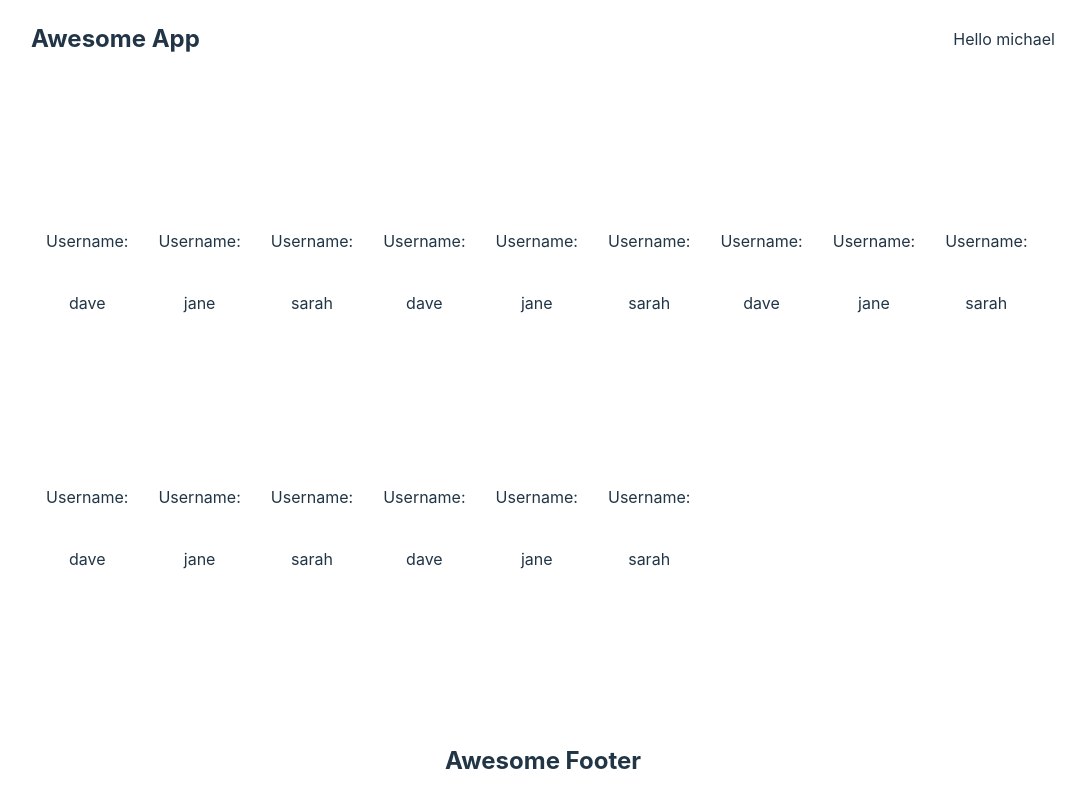
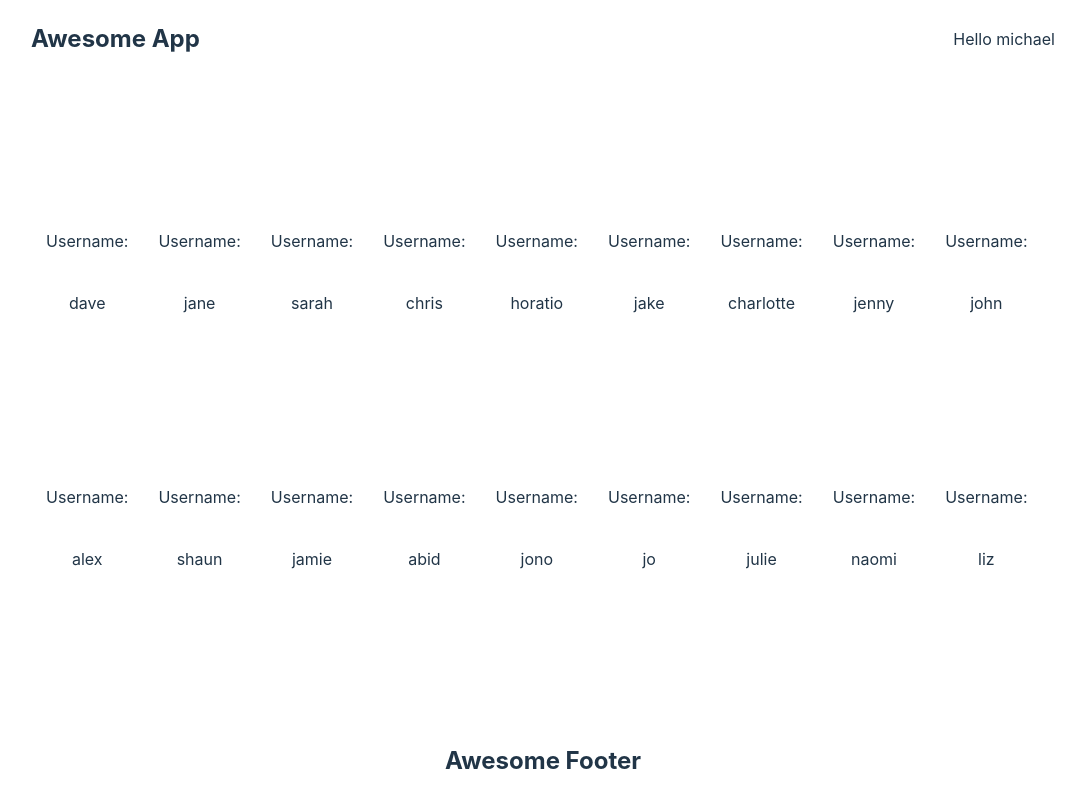
Before and after one commit to mz106/week-9-react-auth-starter, a React (Vite) app: page / in a window 1280 px wide. Both pictures are taken after typing "Sample", "Sample" into the empty fields and a click on the button "Login". Shown: the whole page, without its empty margins (97-1182 px from the left). Built offline with nearby package versions, Linux system fonts and the light colour scheme.

Commit message:
chore: odd changes

```diff
--- a/src/components/userContainer/UserContainer.jsx
+++ b/src/components/userContainer/UserContainer.jsx
@@ -24,18 +24,21 @@ const UserContainer = ({ isLoggedIn }) => {
         { id: 1, username: "dave" },
         { id: 2, username: "jane" },
         { id: 3, username: "sarah" },
-        { id: 1, username: "dave" },
-        { id: 2, username: "jane" },
-        { id: 3, username: "sarah" },
-        { id: 1, username: "dave" },
-        { id: 2, username: "jane" },
-        { id: 3, username: "sarah" },
-        { id: 1, username: "dave" },
-        { id: 2, username: "jane" },
-        { id: 3, username: "sarah" },
-        { id: 1, username: "dave" },
-        { id: 2, username: "jane" },
-        { id: 3, username: "sarah" },
+        { id: 4, username: "chris" },
+        { id: 5, username: "horatio" },
+        { id: 6, username: "jake" },
+        { id: 7, username: "charlotte" },
+        { id: 8, username: "jenny" },
+        { id: 9, username: "john" },
+        { id: 10, username: "alex" },
+        { id: 11, username: "shaun" },
+        { id: 12, username: "jamie" },
+        { id: 13, username: "abid" },
+        { id: 14, username: "jono" },
+        { id: 15, username: "jo" },
+        { id: 16, username: "julie" },
+        { id: 17, username: "naomi" },
+        { id: 18, username: "liz" },
       ],
     };
   };
```
Also changed, not shown: src/common/index.js (added), src/utils/fetch.js (added).
